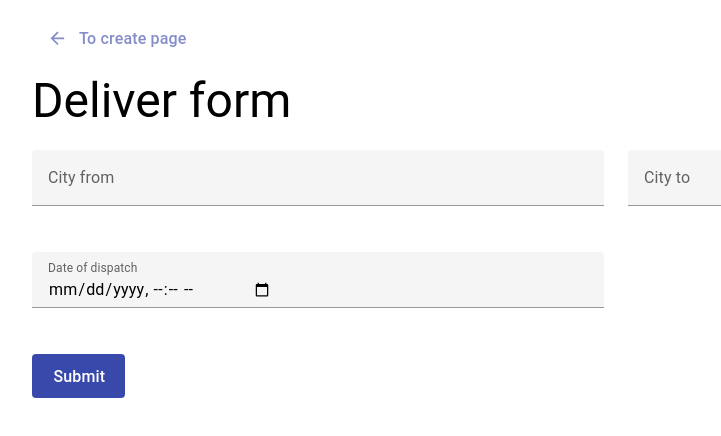
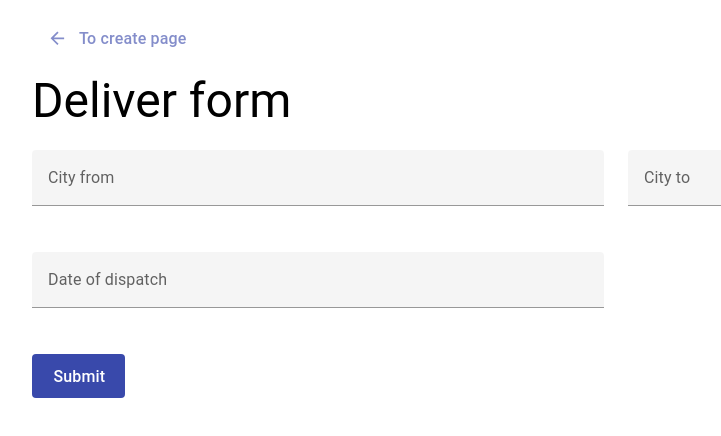
Before and after one commit to Artem-Zhuravlev/gotoinc-test, a Vue app: page /1/create/deliver in a window 1280 px wide. Shown: the top 436 px of the page, without its empty margins (24-745 px from the left). Built offline with nearby package versions, Linux system fonts and the light colour scheme.

Commit message:
refactor(deliver-form): input to datepicker

```diff
--- a/src/entities/Deliver/ui/DeliverForm.vue
+++ b/src/entities/Deliver/ui/DeliverForm.vue
@@ -29,12 +29,11 @@
         cols="12"
         md="6"
       >
-        <v-text-field
+        <date-picker
           v-model="form.dispatch_date"
-          type="datetime-local"
           :rules="requiredField"
+          required
           label="Date of dispatch"
-          required
         />
       </v-col>
       <v-col
@@ -55,7 +54,7 @@
 <script setup lang="ts">
 import { reactive, ref } from 'vue';
 import { requiredField } from '@/utils/validators';
-import { ButtonBase } from '@/shared';
+import { ButtonBase, DatePicker } from '@/shared';
 
 const valid = ref(false);
 
```
